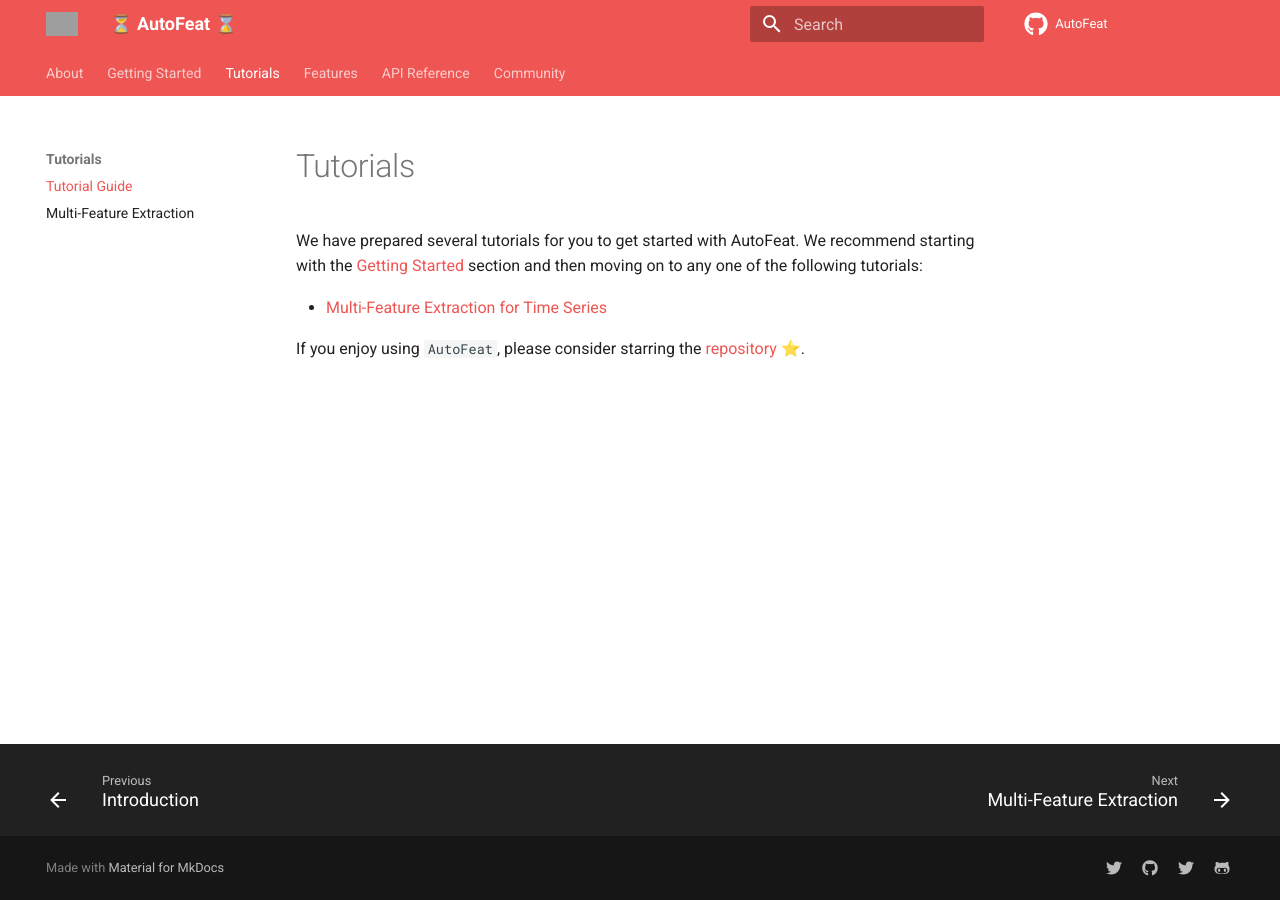
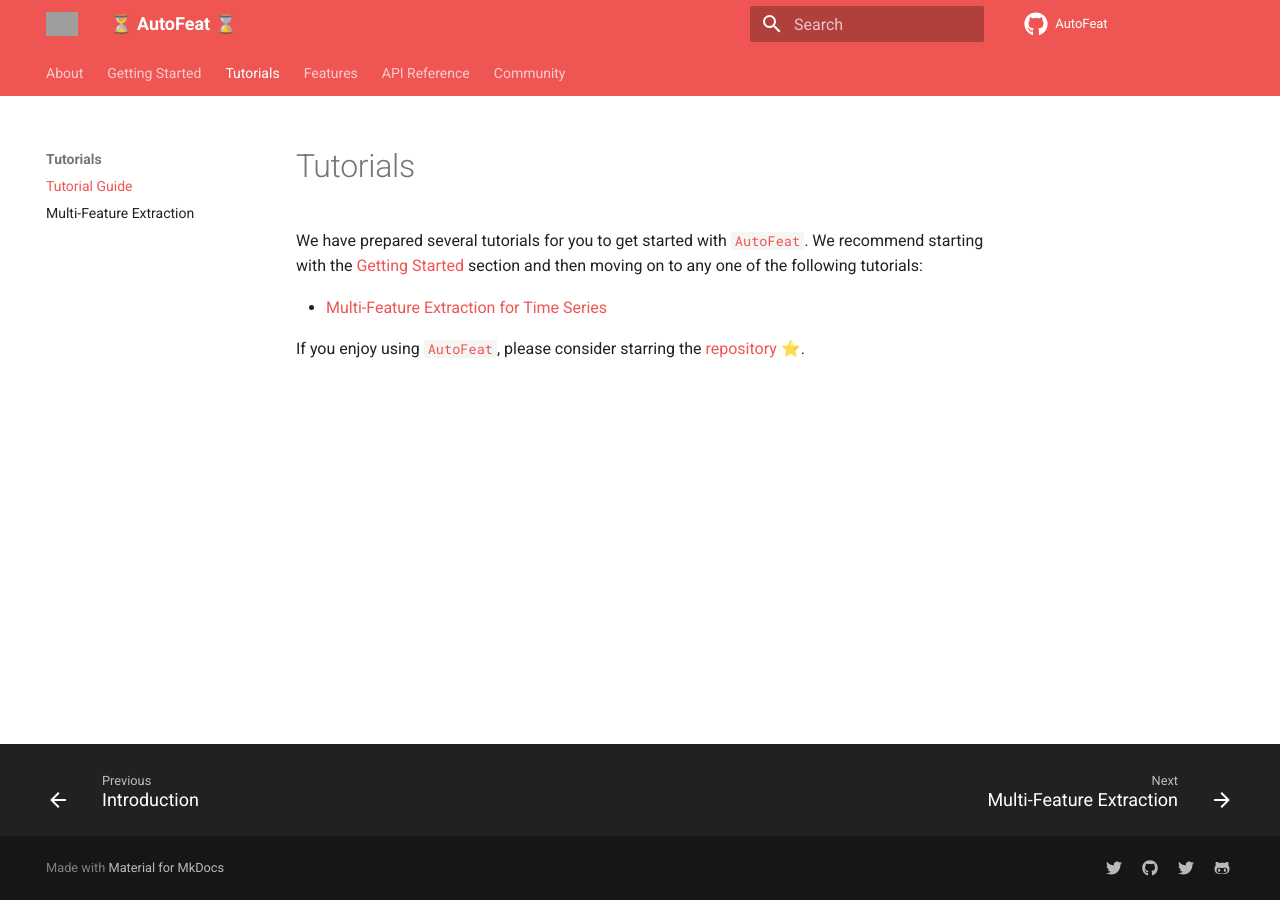
Before and after one commit to autonlab/AutonFeat, an MkDocs documentation site: the page built from docs/tutorials/tutorials.md, in a window 1280 px wide. Built offline with MkDocs 1.6.1 and Material for MkDocs 9.7.7, drawn with Linux system fonts in a browser that asks for light colours; comment, search, counter and statistics services are not loaded; part of the change alters nothing that is shown; grey boxes are pictures that could not be loaded.

```diff
--- a/docs/tutorials/tutorials.md
+++ b/docs/tutorials/tutorials.md
@@ -1,8 +1,8 @@
 # Tutorials
 
-We have prepared several tutorials for you to get started with AutoFeat. We recommend starting with the [Getting Started](../getting_started/introduction.md) section and then moving on to any one of the following tutorials:
+We have prepared several tutorials for you to get started with [`AutoFeat`](../index.md). We recommend starting with the [Getting Started](../getting_started/introduction.md) section and then moving on to any one of the following tutorials:
 
 - [Multi-Feature Extraction for Time Series](multi_feature_extraction.md)
 
 
-If you enjoy using `AutoFeat`, please consider starring the [repository](https://github.com/autonlab/AutoFeat) ⭐️.
+If you enjoy using [`AutoFeat`](../index.md), please consider starring the [repository](https://github.com/autonlab/AutoFeat) ⭐️.
```
